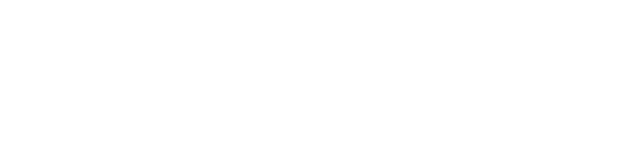
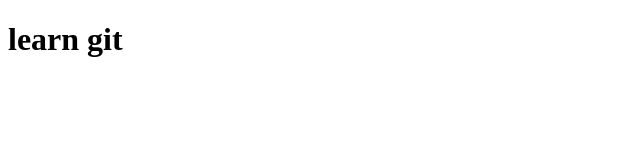
Before and after one commit to manhhung-byte/git-and-github, a plain HTML site: page index.html in a window 1280 px wide. Shown: the whole page, without its empty margins (0-640 px from the left). Drawn offline with Linux system fonts and the light colour scheme.

Commit message:
add title

```diff
--- a/index.html
+++ b/index.html
@@ -7,6 +7,6 @@
   <title>Document</title>
 </head>
 <body>
-
+  <h1>learn git</h1>
 </body>
 </html>
```
